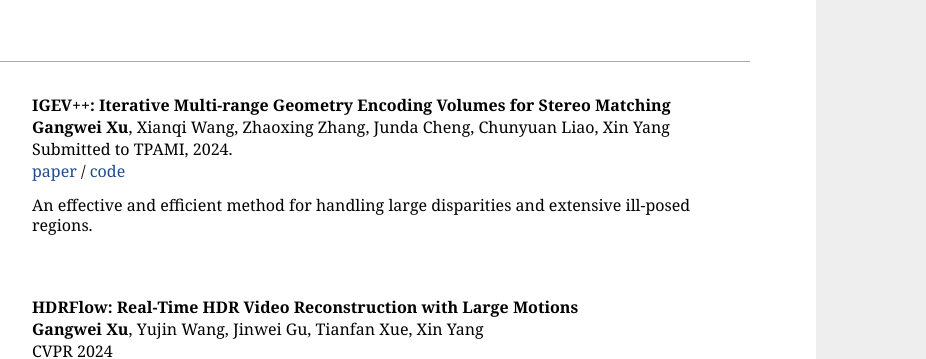
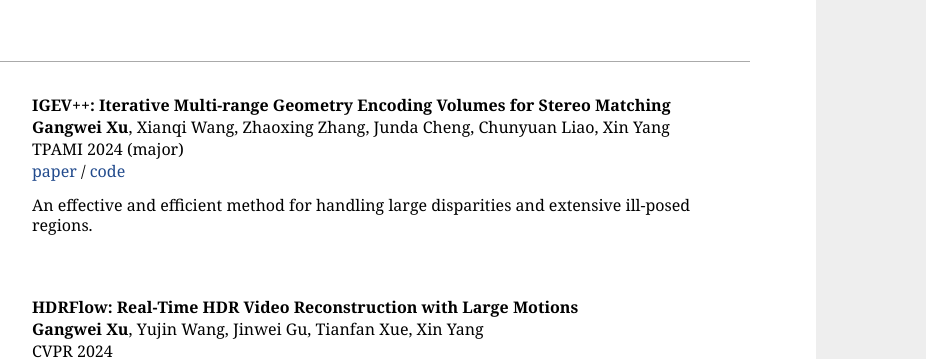
Before and after one commit to gangweix/gangweix.github.io, a plain HTML site: page index.html in a window 1280 px wide. Shown: the part 454-813 px from the top of the page, 354-1280 px from the left. Drawn offline with Linux system fonts and the light colour scheme.

Commit message:
Update index.html

```diff
--- a/index.html
+++ b/index.html
@@ -151,7 +151,7 @@
 	  <br>
 	 <strong>Gangwei Xu</strong>, Xianqi Wang, Zhaoxing Zhang, Junda Cheng, Chunyuan Liao, Xin Yang
 	  <br>
-	  Submitted to TPAMI, 2024.
+	  TPAMI 2024 (major)
 	  <br>
 	  <a href="https://arxiv.org/pdf/2409.00638">paper</a>
 	  /
```
